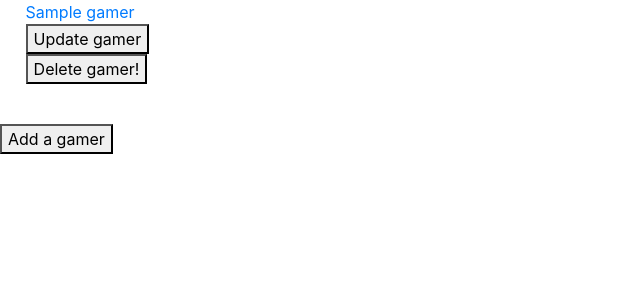
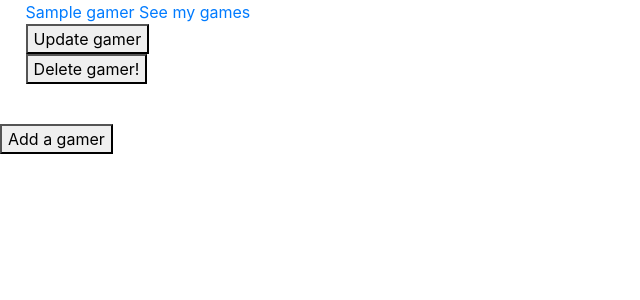
Before and after one commit to ashtroboy79/gamelogger, a Flask app: page /gamers in a window 1280 px wide. Shown: the part 56-356 px from the top of the page, without its empty margins (0-640 px from the left). Run offline with Flask 2, Linux system fonts and the light colour scheme; tables that the repository leaves empty hold one stand-in row (values such as "Sample post").

Commit message:
AR:trying to work out why the gamers/{{gamer.id}} anchor isnt showing up

```diff
--- a/application/templates/gamer.html
+++ b/application/templates/gamer.html
@@ -4,7 +4,7 @@
 <div>
     {% for gamer in gamers %}
     <p style='margin:0 0 0 2%'>
-        <a href="gamers/{{gamer.id}}">{{ gamer.name }}</a>
+        <a href="gamers/{{gamer.id}}"> {{ gamer.name }} See my games </a>
         <p style='margin:0 0 0 2%'><a href="gamers/update/{{gamer.id}}" >
             <button type="button">Update gamer</button></a>
          </p>
```
Also changed, not shown: README.md.
